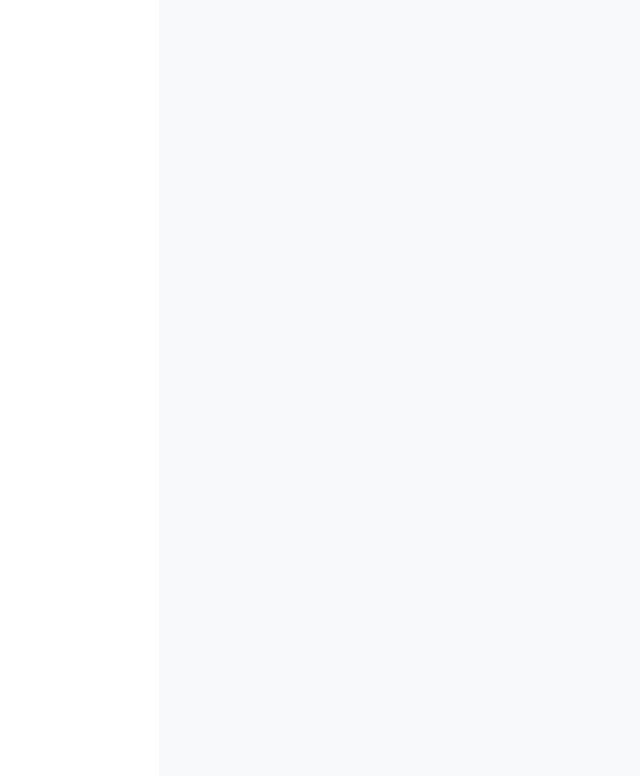
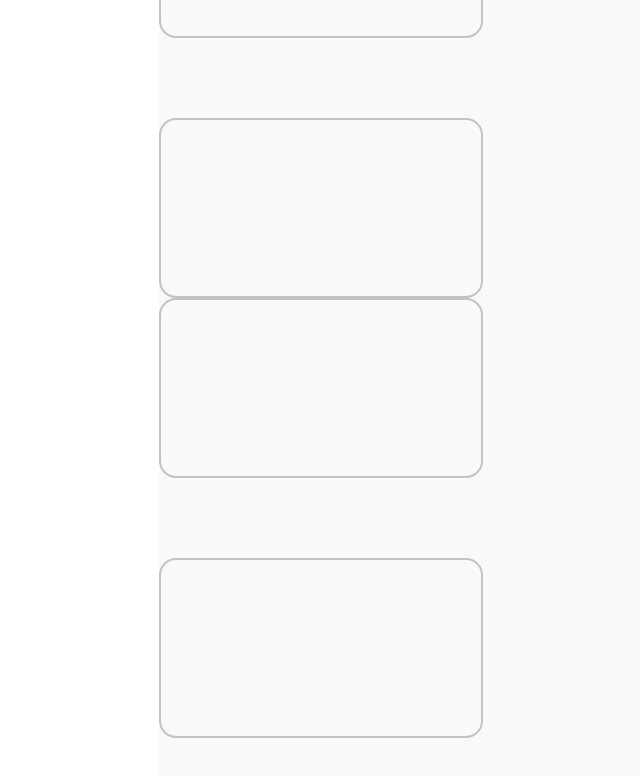
Before and after one commit to RidmiRangana0929/My_Portfolio_V2, a React (Create React App) app: page / in a window 1280 px wide. Shown: the part 1742-2518 px from the top of the page, without its empty margins (59-699 px from the left). Built offline with nearby package versions, Linux system fonts and the light colour scheme.

Commit message:
updated resume page

```diff
--- a/src/MainPage/MainPage.js
+++ b/src/MainPage/MainPage.js
@@ -137,6 +137,15 @@ export const MainPage = () => {
                 <div className='underline'></div>
             </div>
 
+            <div className='boxContainer' id='boxContainer1'>
+                <div className='box'></div>
+                <div className='box'></div>
+            </div>
+            <div className='boxContainer' id='boxContainer2'>
+                <div className='box'></div>
+                <div className='box'></div>
+            </div>
+
         </div>
 
     </div>
--- a/src/MainPage/Style.css
+++ b/src/MainPage/Style.css
@@ -317,6 +317,31 @@
     left: 17vw;
     height: 150vh;
 }
+.boxContainer{
+    display: grid;
+    gap: 10vh;
+}
+.box{
+    width: 25vw;
+    height: 22vh;
+    border: 2px solid #c3c3c3;
+    border-radius: 17px;
+}
+
+
+
+
+
+
+
+
+
+
+
+
+
+
+
 
 /* page headers and underline... */
 .headerContainer{
--- a/src/compornent/DetailBox/Style.css
+++ b/src/compornent/DetailBox/Style.css
@@ -1,3 +1,5 @@
 .box{
-
+    width: 30vw;
+    height: 30vh;
+    border: 2px solid #A2ABB7;
 }
```
